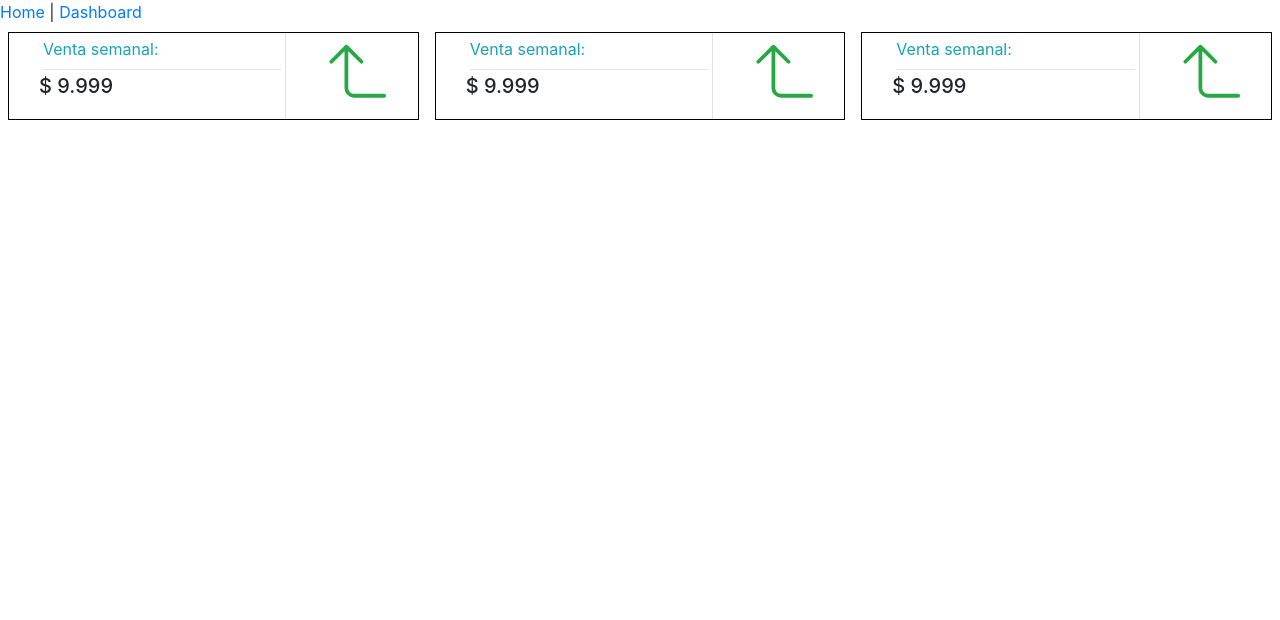
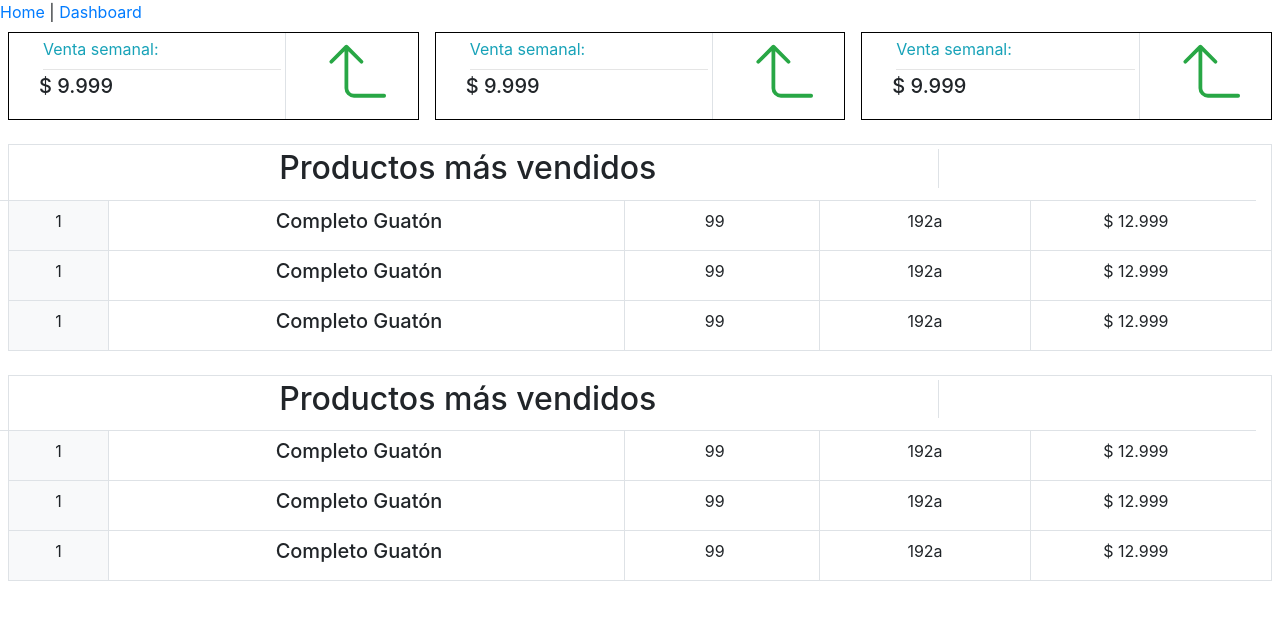
Before and after one commit to sigmdot/Cajero-online, a Vue app: page /dashboard in a window 1280 px wide. Shown: the top 620 px of the page. Built offline with nearby package versions, Linux system fonts and the light colour scheme.

Commit message:
update tabla component, dashboard view, filas component

```diff
--- a/src/components/Tabla.vue
+++ b/src/components/Tabla.vue
@@ -1,18 +1,31 @@
 <template>
-  <div class="tabla">
-
+  <div class="tabla container-fluid border-right border-left border-top m-2">
+      <div class="row p-0">
+          <div class="col-12 row border-bottom p-1">
+              <h2 class="col-9 border-right text-center">Productos más vendidos</h2>
+              <span class="col"></span>
+          </div>
+          <div class="col-12 p-0">
+              <filas></filas>
+              <filas></filas>
+              <filas></filas>
+          </div>
+      </div>
   </div>
 </template>
 
 <script>
+import Filas from '@/components/components-stacked/Filas-tabla.vue'
 export default {
     name:"Tabla",
     components:{
-
+        Filas
     }
 }
 </script>
 
 <style>
-
+filas:last-child(){
+    border-bottom: 0px !important;
+}
 </style>
--- a/src/components/components-stacked/Filas-tabla.vue
+++ b/src/components/components-stacked/Filas-tabla.vue
@@ -0,0 +1,40 @@
+<template>
+  <div class="filas border-bottom p-0">
+      <div class="container-fluid h-100">
+          <div class="row h-100">
+              <div class="col-6 row border-right">
+                  <div class="col-2 border-right text-center bg-light">
+                      <span style="line-height:40px;"> 1</span>
+                  </div>
+                  <div class="col-10 text-center">
+                      <h5 style="line-height:40px">Completo Guatón</h5>
+                  </div>
+              </div>
+              <div class="col-2 text-center border-right">
+                  <span style="line-height:40px">99</span>
+              </div>
+              <div class="col-2 text-center border-right">
+                  <span style="line-height:40px">192a</span>
+              </div>
+              <div class="col-2 text-center">
+                  <span style="line-height:40px"> $ 12.999</span>
+              </div>
+          </div>
+      </div>
+  </div>
+</template>
+
+<script>
+export default {
+    name:'Filas',
+    components:{
+
+    }
+}
+</script>
+
+<style>
+.filas{
+    height: 50px;
+}
+</style>
--- a/src/views/Dashboard.vue
+++ b/src/views/Dashboard.vue
@@ -6,7 +6,10 @@
             <medidor></medidor>
             <medidor></medidor>
         </div>
-        <div class="row">
+        <div class="row mt-2">
+            <tabla></tabla>
+        </div>
+        <div class="row mt-2">
             <tabla></tabla>
         </div>
       </div>
```
